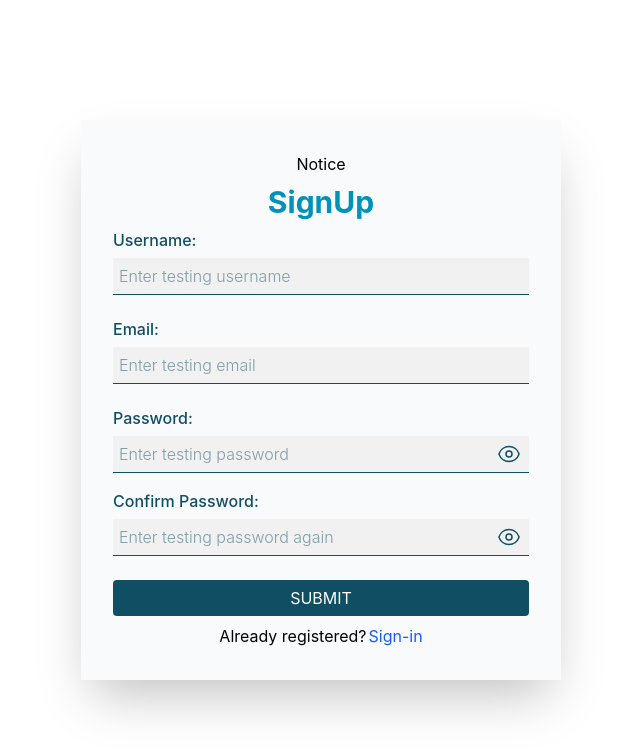
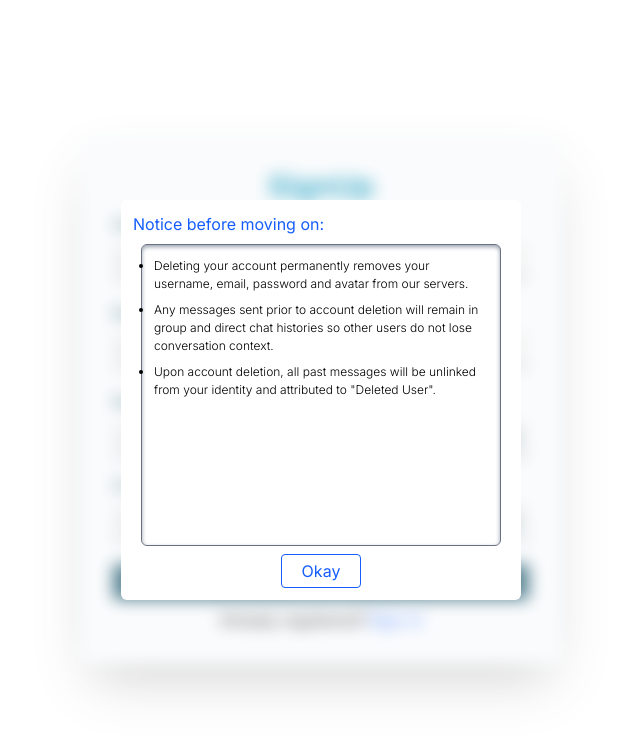
Before and after one commit to Anas390-web/Chat-web-app, a React (Vite) app in the folder client/: page /signup in a window 1280 px wide. Shown: the top 754 px of the page, without its empty margins (319-959 px from the left). Built offline with nearby package versions, Linux system fonts and the light colour scheme.

Commit message:
feat(Pages/Landing): add structure to Notice comp
- Add the structure to Notice component.

```diff
--- a/client/src/Pages/Auth/Notice.jsx
+++ b/client/src/Pages/Auth/Notice.jsx
@@ -3,9 +3,42 @@
 
 
 function Notice() {
-  return (
-    <div>Notice</div>
-  )
+   return (
+      <div className="fixed inset-0 bg-white/30 backdrop-blur-sm flex justify-center items-center font-inter">
+
+         <div className="flex flex-col items-center z-50 p-3 h-100 sm:h-100 w-full sm:w-100 bg-white rounded-md">
+
+            <div className="w-full flex-1 flex flex-col justify-center items-center">
+               <div className="w-full">
+                  <p className="text-blue-600">Notice before moving on:</p>
+               </div>
+
+               <div className="m-2 p-3 flex-1 border border-gray-500 shadow-inner shadow-gray-400 rounded-md">
+                  <ul className="flex flex-col gap-2 text-[12px] font-light list-disc">
+                     <li className="">
+                        Deleting your account permanently removes your username, email, password and avatar from our servers.
+                     </li>
+                     <li className="">
+                        Any messages sent prior to account deletion will remain in group and direct chat histories so other users do not lose conversation context.
+                     </li>
+                     <li className="">
+                        Upon account deletion, all past messages will be unlinked from your identity and attributed to "Deleted User".
+                     </li>
+                  </ul>
+               </div>
+
+            </div>
+
+            <div className=" flex justify-center items-center gap-10">
+               <button
+                  className="border border-blue-600 text-blue-600 w-20 py-1 rounded-sm cursor-pointer"
+               >
+                  Okay
+               </button>
+            </div>
+         </div>
+      </div>
+   )
 }
 
 export default Notice
```
